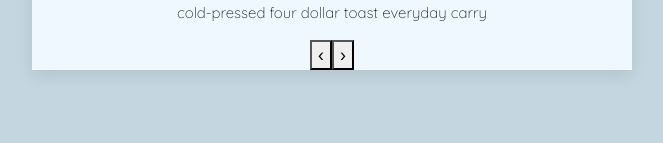
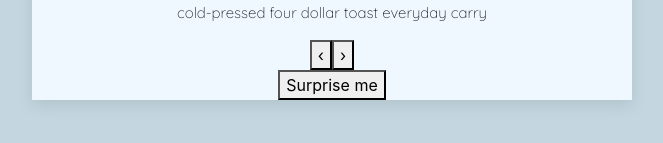
Before and after one commit to ariolam/react-reviews, a React (Create React App) app: page / in a window 1280 px wide. Shown: the part 491-634 px from the top of the page, without its empty margins (308-971 px from the left). Built offline with nearby package versions, Linux system fonts and the light colour scheme.

Commit message:
Added the surprise/ random  button

```diff
--- a/src/Review.js
+++ b/src/Review.js
@@ -29,6 +29,14 @@
       return showSequence(newIndex);
     });
   };
+  const showRandom = () => {
+    let randomNumber = Math.floor(Math.random() * data.length);
+    if (randomNumber === index) {
+      randomNumber = index + 1;
+    }
+    console.log(randomNumber);
+    setIndex(showSequence(randomNumber));
+  };
   return (
     <div className="review">
       <main>
@@ -42,6 +50,7 @@
             <button onClick={showNext}> &#8250;</button>
           </div>
         </div>
+        <button onClick={showRandom}> Surprise me </button>
       </main>
     </div>
   );
```
